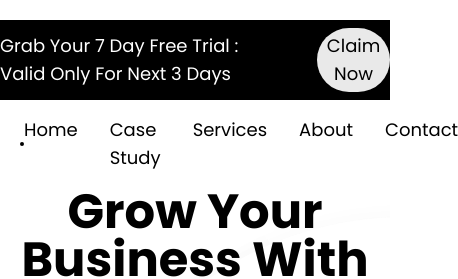
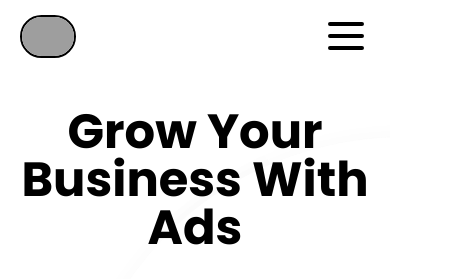
Before and after one commit to developerjay18/ys-digital-portfolio, a React (Vite) app: page / in a window 390 px wide. Shown: the top 279 px of the page, 458 px wide, since content can reach past the window. Built offline with nearby package versions, Linux system fonts and the light colour scheme; grey boxes are pictures that could not be loaded.

Commit message:
making responsive

```diff
--- /dev/null
+++ b/src/components/BurgerMenu.jsx
@@ -0,0 +1,40 @@
+import React from 'react';
+import { useSelector, useDispatch } from 'react-redux';
+import { navLinks } from './data';
+import { Link } from 'react-scroll';
+import { toggleState } from '../store/stateSlice';
+
+function BurgerMenu() {
+  const dispatch = useDispatch();
+  const state = useSelector((state) => state.menuClick);
+  return (
+    <div
+      className={`${
+        state ? 'block' : 'hidden'
+      }  lg:hidden absolute z-50 bg-black text-white w-full h-screen`}
+    >
+      {/* navlinks  */}
+      <div className="links h-full flex justify-center items-start pt-[12rem]">
+        <ul className="flex gap-8 flex-col text-2xl w-full text-center">
+          {navLinks.map((link) => (
+            <li key={link.name}>
+              <Link
+                to={link.slug}
+                className={`capitalize cursor-pointer`}
+                spy={true}
+                smooth={true}
+                // offset={-70}
+                duration={500}
+                onClick={() => dispatch(toggleState())}
+              >
+                {link.name}
+              </Link>
+            </li>
+          ))}
+        </ul>
+      </div>
+    </div>
+  );
+}
+
+export default BurgerMenu;
--- a/src/components/CaseStudySec/CaseStudy.jsx
+++ b/src/components/CaseStudySec/CaseStudy.jsx
@@ -27,16 +27,16 @@ function CaseStudy({
       <div className="right w-full px-5 lg:px-0 lg:w-[50%] flex flex-col justify-center gap-10 lg:pr-20">
         <h1 className="text-5xl font-bold capitalize">{title}</h1>
         <p className="text-xl">{description}</p>
-        <div className="flex justify-between text-2xl font-semibold">
+        <div className="flex flex-col lg:flex-row gap-5 lg:gap-0 justify-between text-2xl font-semibold text-center lg:text-left">
           <div className=" flex flex-col">
             <span>{stat1.number}</span>{' '}
             <span className="capitalize">{stat1.value}</span>
           </div>
-          <div className="border-l-2 pl-8 flex flex-col">
+          <div className="lg:border-l-2 border-t-2 border-b-2 lg:border-t-0 lg:border-b-0 py-3 lg:py-0 lg:pl-8 flex flex-col">
             <span>{stat2.number}</span>{' '}
             <span className="capitalize">{stat2.value}</span>
           </div>
-          <div className="border-l-2 pl-8 flex flex-col">
+          <div className="lg:border-l-2 lg:pl-8 flex flex-col pb-4 lg:pb-0">
             <span>{stat3.number}</span>{' '}
             <span className="capitalize">{stat3.value}</span>
           </div>
--- a/src/components/Header/Header.jsx
+++ b/src/components/Header/Header.jsx
@@ -1,24 +1,31 @@
 import React from 'react';
 import { Logo } from '../../assets';
 import { navLinks } from '../data';
-import { NavLink } from 'react-router-dom';
 import { Link } from 'react-scroll';
+import { useDispatch, useSelector } from 'react-redux';
+import { toggleState } from '../../store/stateSlice';
 
 function Header() {
+  const dispatch = useDispatch();
+  const state = useSelector((state) => state.menuClick);
+
+  console.log(state);
   return (
     <header className="z-20">
       <div className="mx-auto">
         {/* offer bar */}
-        <div className="offerbar capitalize bg-black text-white flex justify-center items-center py-2 text-lg gap-10 mt-5">
-          <span>grab your 7 day free trial : valid only for next 3 days</span>
+        <div className="offerbar capitalize bg-black text-white hidden lg:flex justify-center items-center py-2 text-lg gap-5 lg:gap-10 mt-5 flex-col lg:flex-row px-5 lg:px-0">
+          <span className="text-center">
+            grab your 7 day free trial : valid only for next 3 days
+          </span>
           <button className="bg-lightGrey text-black p-1 px-2 rounded-full capitalize">
             claim now
           </button>
         </div>
         {/* main-header */}
-        <div className="main-header px-5 lg:px-0 container mx-auto flex justify-between items-center py-4">
+        <div className="main-header px-5 lg:px-0 container mx-auto flex justify-between items-center py-3 lg:py-4 pb-12 lg:pb-0">
           {/* --logo-container */}
-          <Link to={'/'} className="w-[5%]">
+          <Link to={'/'} className="w-[16%] lg:w-[5%]">
             <div className="logo w-full">
               <img
                 src={Logo}
@@ -28,7 +35,7 @@ function Header() {
             </div>
           </Link>
           {/* --links-container */}
-          <div className="links text-lg">
+          <div className="links text-lg hidden lg:block">
             <ul className="flex gap-8">
               {navLinks.map((link) => (
                 <li key={link.name}>
@@ -46,6 +53,26 @@ function Header() {
               ))}
             </ul>
           </div>
+          {/* hamburger menu  */}
+          <div
+            className="hamburger block lg:hidden"
+            onClick={() => dispatch(toggleState())}
+          >
+            <svg
+              xmlns="http://www.w3.org/2000/svg"
+              className="h-12 w-12"
+              fill="none"
+              viewBox="0 0 24 24"
+              stroke="currentColor"
+            >
+              <path
+                strokeLinecap="round"
+                strokeLinejoin="round"
+                strokeWidth={2}
+                d="M4 6h16M4 12h16M4 18h16"
+              />
+            </svg>
+          </div>
         </div>
       </div>
     </header>
--- a/src/components/StatsSection.jsx/StatsSection.jsx
+++ b/src/components/StatsSection.jsx/StatsSection.jsx
@@ -44,7 +44,7 @@ function StatsSection() {
   ];
 
   return (
-    <div className="bg-gradient text-white my-10 py-10">
+    <div className="bg-gradient-long bg-black text-white my-10 py-10">
       <div className="w-full flex container px-5 lg:px-0 mx-auto py-10 justify-between br-gradient flex-col md:flex-row flex-wrap gap-12 md:gap-0 lg:gap-0">
         <motion.div
           initial={{ opacity: 0, scale: 0 }}
--- a/src/components/Testimonials/Testimonials.jsx
+++ b/src/components/Testimonials/Testimonials.jsx
@@ -19,9 +19,9 @@ function Testimonials() {
 
     <div className="container px-5 lg:px-0 mx-auto flex py-10 flex-col">
       <h2 className=" text-5xl lg:text-7xl py-2 lg:py-5 font-bold text-center w-full">Testimonials</h2>
-      <div className="flex pt-10 gap-5">
+      <div className="flex flex-col lg:flex-row pt-10 gap-5">
         {/* left  */}
-        <div className="left w-1/2 flex flex-col gap-5 max-h-[295vh]">
+        <div className="left lg:w-1/2 flex flex-col gap-5 max-h-[295vh]">
           <img src={Eight} alt="review" />
           <img src={Five} alt="review" />
           <img src={Ten} alt="review" />
@@ -29,7 +29,7 @@ function Testimonials() {
           <img src={Six} alt="review" />
         </div>
         {/* right  */}
-        <div className="right w-1/2 flex flex-col gap-5 max-h-[295vh] overflow-hidden">
+        <div className="right lg:w-1/2 flex flex-col gap-5 max-h-[295vh] overflow-hidden">
           <img src={One} alt="review" />
           <img src={Two} alt="review" />
           <img src={Three} alt="review" />
--- a/src/components/index.js
+++ b/src/components/index.js
@@ -3,7 +3,7 @@ import Footer from './Footer/Footer';
 import HeroSection from './HeroSection/HeroSection';
 import Container from './Container/Container';
 import Button from './Button';
-import MovingSlider from "./MovingSlider/MovingSlider";
+import MovingSlider from './MovingSlider/MovingSlider';
 import LinerHead from './LinerHead/LinerHead';
 import BookSection from './BookSection/BookSection';
 import Overview from './Overview/Overview';
@@ -17,6 +17,7 @@ import Testimonials from './Testimonials/Testimonials';
 import IntroSection from './IntroSection/IntroSection';
 import Banner from './Banner';
 import ContactSection from './ContactSection/ContactSection';
+import BurgerMenu from './BurgerMenu';
 
 export {
   Header,
@@ -37,5 +38,6 @@ export {
   Testimonials,
   IntroSection,
   Banner,
-  ContactSection
+  ContactSection,
+  BurgerMenu,
 };
--- a/src/main.jsx
+++ b/src/main.jsx
@@ -10,6 +10,8 @@ import {
   createRoutesFromElements,
 } from 'react-router-dom';
 import { Home } from './pages/index.js';
+import { Provider } from 'react-redux';
+import store from './store/store.js';
 
 const router = createBrowserRouter(
   createRoutesFromElements(
@@ -21,6 +23,8 @@ const router = createBrowserRouter(
 
 ReactDOM.createRoot(document.getElementById('root')).render(
   <React.StrictMode>
-    <RouterProvider router={router} />
+    <Provider store={store}>
+      <RouterProvider router={router} />
+    </Provider>
   </React.StrictMode>
 );
--- a/src/pages/Home/Home.jsx
+++ b/src/pages/Home/Home.jsx
@@ -17,6 +17,7 @@ import {
   Banner,
   ContactSection,
   Footer,
+  BurgerMenu,
 } from '../../components';
 import { logos, companies } from '../../components/data';
 import { Group } from '../../assets';
@@ -25,6 +26,7 @@ function Home() {
   return (
     <Container>
       <Header />
+      <BurgerMenu /> {/*visibles oly when user toggle burger menu*/}
       <HeroSection />
       <MovingSlider links={companies} heading={`worked with`} />
       <BookSection />
@@ -34,7 +36,7 @@ function Home() {
       <HireSection />
       <PointsSection />
       <StatsSection />
-      <img src={Group} alt="group-image" />
+      <img src={Group} alt="group-image" className='mb-10'/>
       <CaseStudySec />
       <Testimonials />
       <MovingSlider links={logos} heading={`certified from`} />
--- /dev/null
+++ b/src/store/stateSlice.js
@@ -0,0 +1,19 @@
+import { createSlice } from '@reduxjs/toolkit';
+
+const initialState = {
+  menuClick: false,
+};
+
+const stateSlice = createSlice({
+  name: 'state',
+  initialState,
+  reducers: {
+    toggleState: (state) => {
+      state.menuClick = !state.menuClick;
+    },
+  },
+});
+
+export default stateSlice.reducer;
+
+export const { toggleState } = stateSlice.actions;
--- /dev/null
+++ b/src/store/store.js
@@ -0,0 +1,8 @@
+import { configureStore } from '@reduxjs/toolkit';
+import stateSlice from './stateSlice';
+
+const store = configureStore({
+  reducer: stateSlice,
+});
+
+export default store;
```
Also changed, not shown: src/components/HireSection/HireSection.jsx (+7 -7 lines), src/components/PointsSection/PointsSection.jsx (+7 -8 lines), src/assets/group.jpg.
